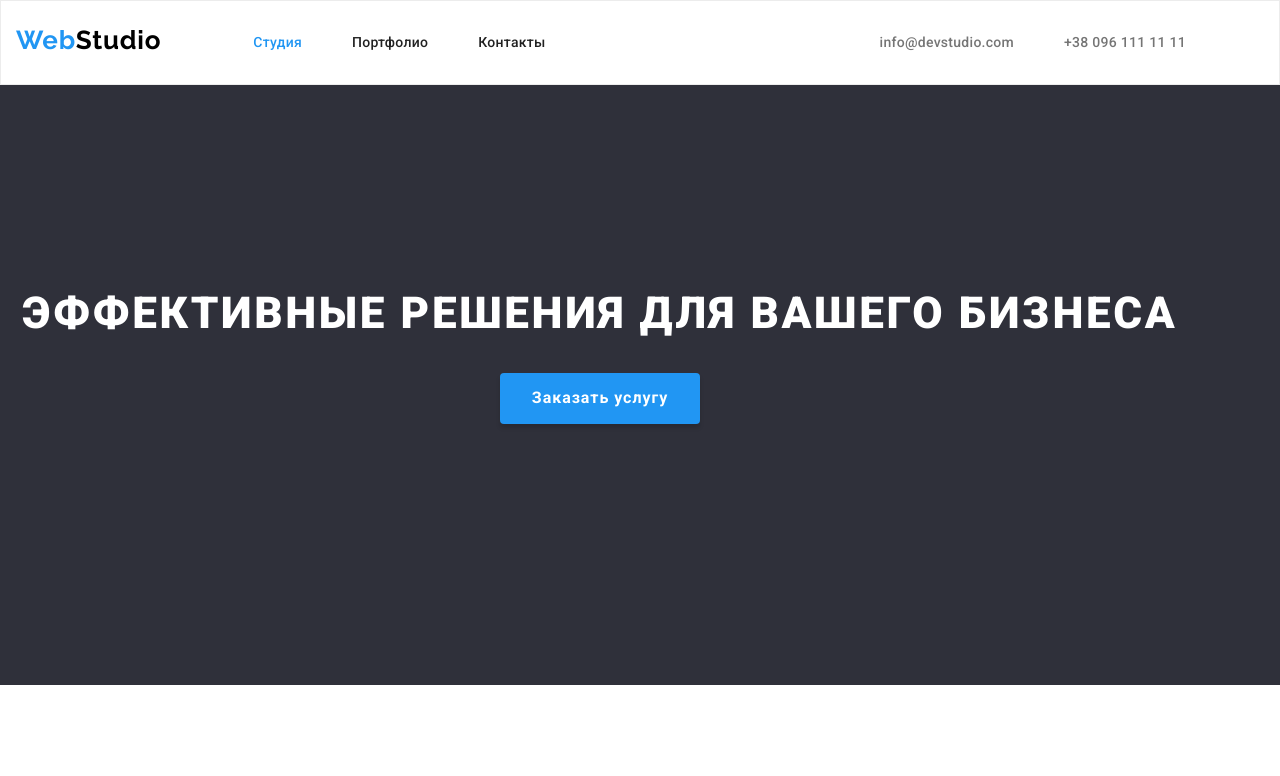
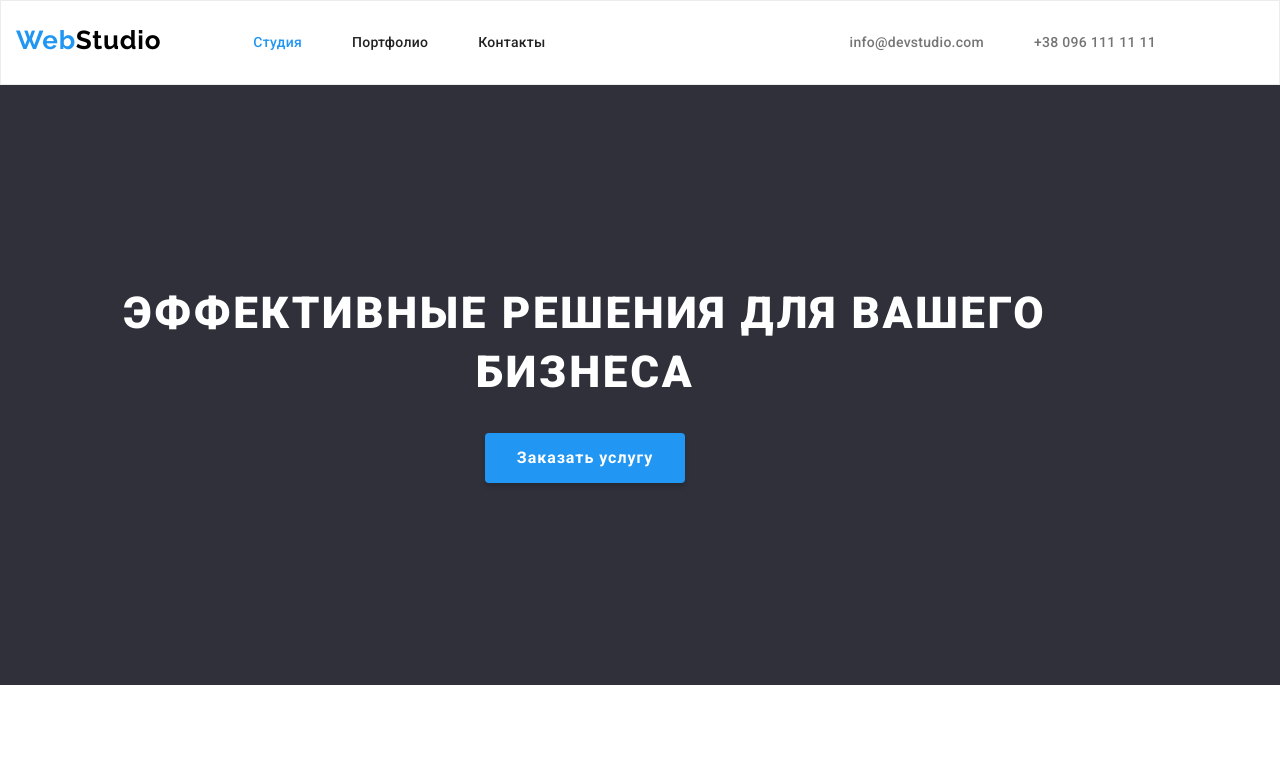
Before and after one commit to Andrian-Aff/goit-markup-hw-03, a plain HTML site: page index.html in a window 1280 px wide. Shown: the top 776 px of the page. Drawn offline with nearby package versions, Linux system fonts and the light colour scheme.

Commit message:
hero finish

```diff
--- a/css/styles.css
+++ b/css/styles.css
@@ -23,6 +23,7 @@ h5,
 h6,
 p {
   margin: 0;
+  padding: 0;
 }
 
 ul,
@@ -33,6 +34,8 @@ ol {
 
 img {
   display: block;
+  max-width: 100%;
+  height: auto;
 }
 
 .link {
@@ -78,6 +81,7 @@ body {
   padding-left: 15px;
   padding-right: 15px;
   margin: 0;
+  max-width: 1170px;
 }
 
 /*===============HEADER======================*/
@@ -171,8 +175,9 @@ body {
   min-height: 600px;
   width: 1600px;
   padding-top: 199px;
-  padding-bottom: auto;
-  padding-left: auto;
+  padding-bottom: 200px;
+  margin-right: auto;
+  margin-left: 0;
   text-align: center;
 }
 .hero-title {
@@ -182,13 +187,13 @@ body {
   line-height: 1.36;
   letter-spacing: 0.06em;
   text-transform: uppercase;
-  text-align: center;
   color: var(--accent-color-text);
 }
 
 .modal-btn {
   display: inline-block;
-  margin: auto;
+  min-width: 200px;
+  min-height: 50px;
   font-family: inherit;
   font-weight: 700;
   font-size: 16px;
```
